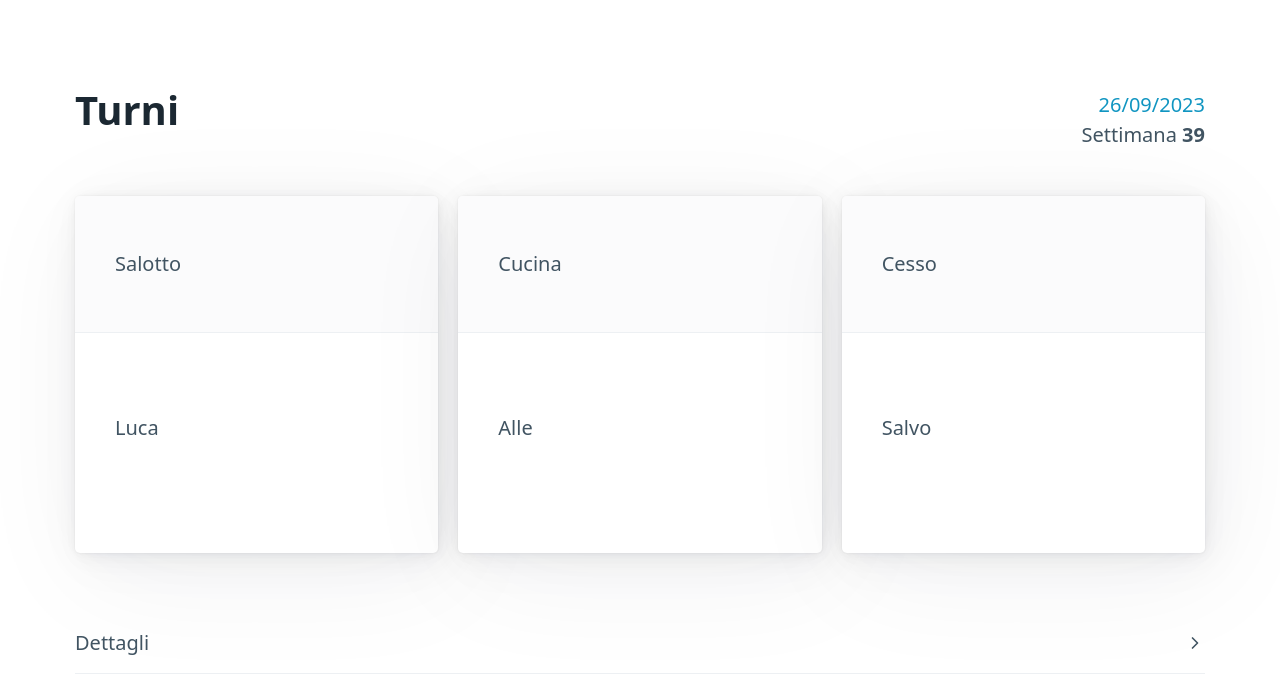
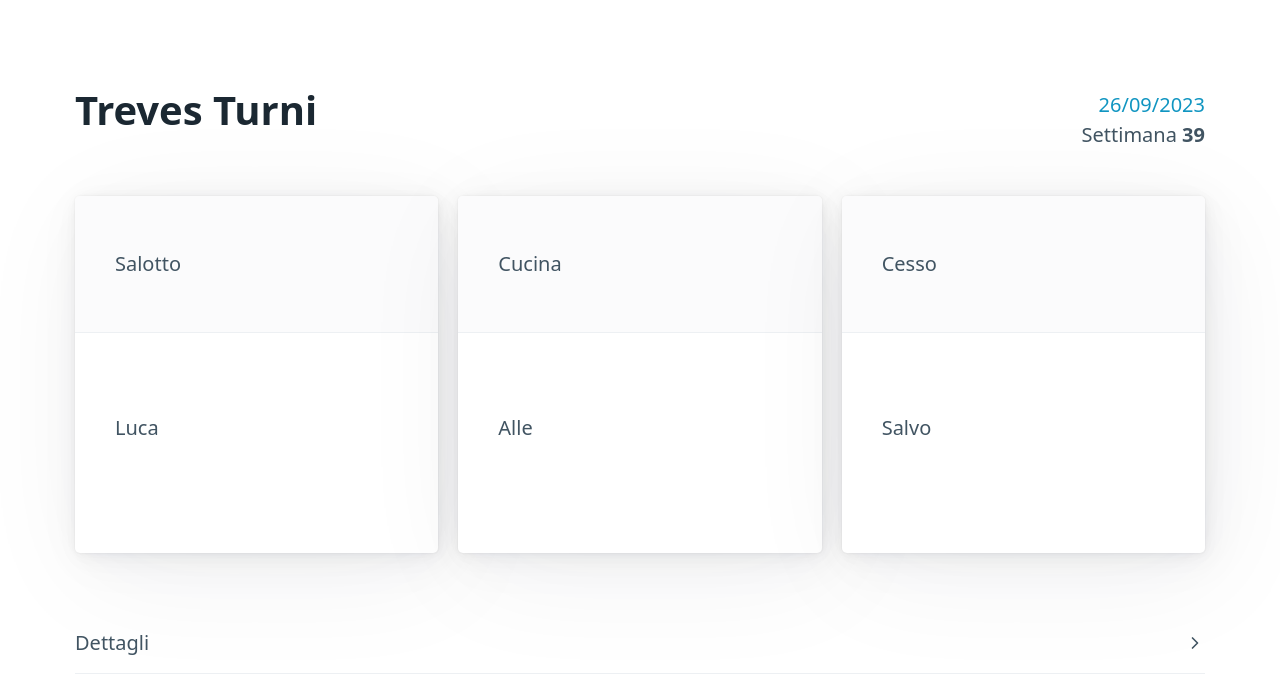
Before and after one commit to Bitrey/treves-turni, a website: page index.html in a window 1280 px wide. Drawn offline with nearby package versions, Linux system fonts and the light colour scheme.

Commit message:
change title

```diff
--- a/index.html
+++ b/index.html
@@ -3,7 +3,7 @@
     <head>
         <meta charset="UTF-8" />
         <meta name="viewport" content="width=device-width, initial-scale=1.0" />
-        <title>Turni</title>
+        <title>Treves Turni</title>
 
         <link
             rel="stylesheet"
@@ -19,7 +19,7 @@
     <body>
         <main class="container">
             <nav>
-                <h1 style="margin-bottom: 0"><strong>Turni</strong></h1>
+                <h1 style="margin-bottom: 0"><strong>Treves Turni</strong></h1>
                 <aside>
                     <ul>
                         <li>
```
